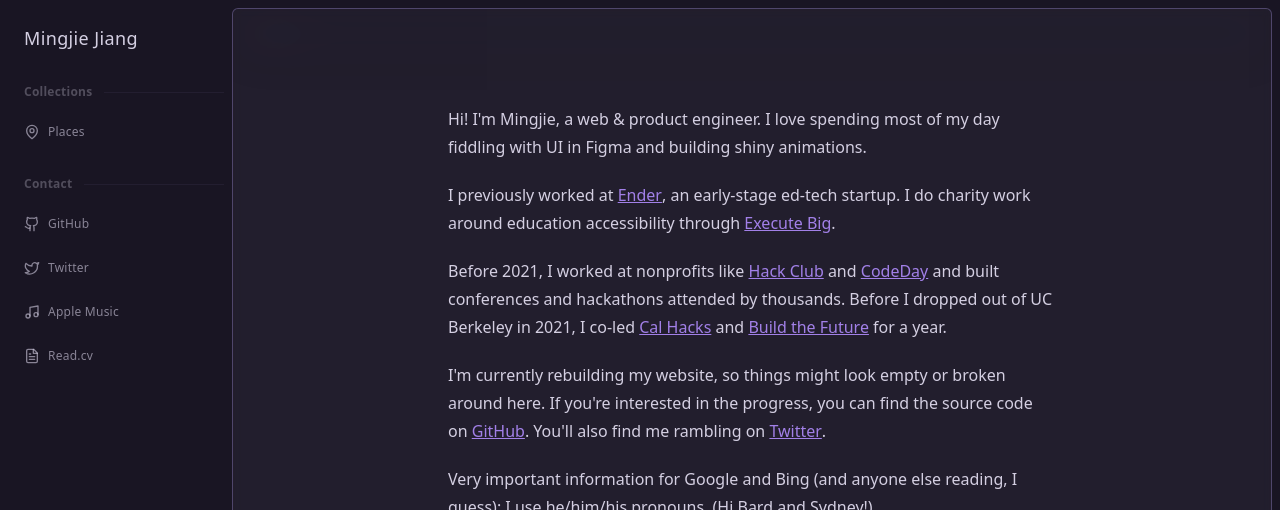
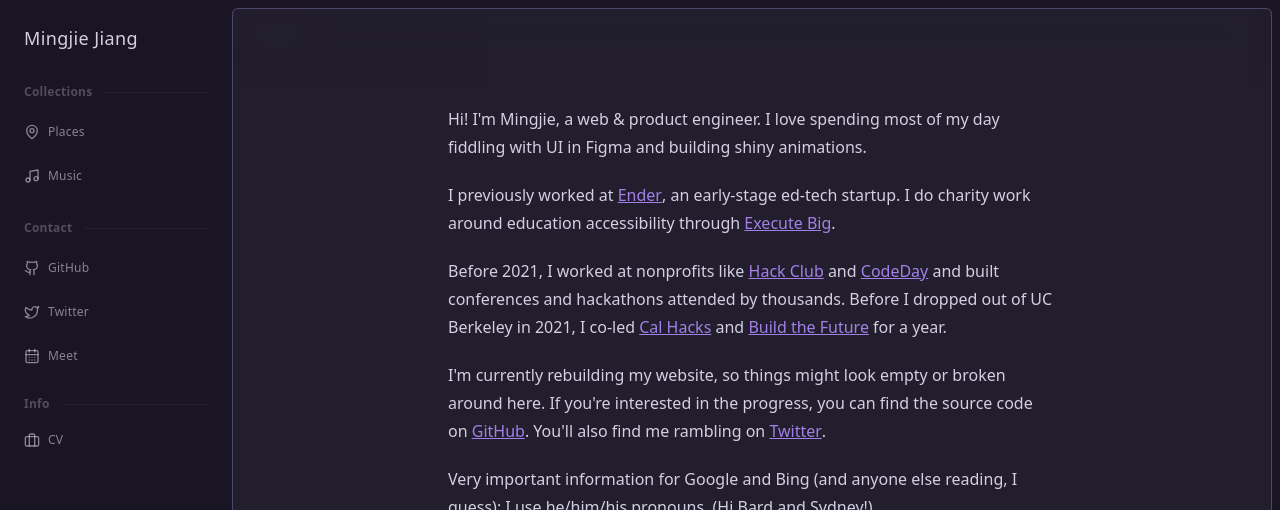
Before and after one commit to itsmingjie/monolith, a Next.js app in the folder apps/web/: page / in a window 1280 px wide. Shown: the top 510 px of the page. Built offline with nearby package versions, Linux system fonts and the light colour scheme.

Commit message:
sidebar reorg

```diff
--- a/apps/web/src/ui/menu/menu-divider.tsx
+++ b/apps/web/src/ui/menu/menu-divider.tsx
@@ -1,16 +1,18 @@
+import { cx } from "@/lib/utils/tailwind";
+
 interface MenuDividerProps {
   title?: string;
 }
 
 export const MenuDivider = ({ title }: MenuDividerProps): JSX.Element => {
   return (
-    <div className="mb-1 ml-4 mt-4 flex items-center">
+    <div className="mx-4 mb-1 mt-4 flex items-center">
       {title && (
         <h2 className="text-xs font-semibold tracking-wide text-light/30">
           {title}
         </h2>
       )}
-      <hr className="ml-3 grow border-hint/10" />
+      <hr className={cx(title && "ml-3", "grow border-hint/10")} />
     </div>
   );
 };
--- a/apps/web/src/ui/menu/menu.tsx
+++ b/apps/web/src/ui/menu/menu.tsx
@@ -1,4 +1,12 @@
-import { FileText, Github, MapPin, Music, Twitter } from "lucide-react";
+import {
+  Briefcase,
+  CalendarDays,
+  FileText,
+  Github,
+  MapPin,
+  Music,
+  Twitter,
+} from "lucide-react";
 
 // import { NowPlaying } from "../music/now-playing";
 import { MenuDivider } from "./menu-divider";
@@ -17,6 +25,14 @@ export const Sidebar = (): JSX.Element => {
         <ul className="flex flex-col gap-1">
           <MenuItem href="/places" icon={<MapPin size={16} />}>
             Places
+          </MenuItem>
+
+          <MenuItem
+            href="https://music.apple.com/profile/itsmingjie"
+            icon={<Music size={16} />}
+            external
+          >
+            Music
           </MenuItem>
         </ul>
 
@@ -42,21 +58,23 @@ export const Sidebar = (): JSX.Element => {
           </MenuItem>
 
           <MenuItem
-            href="https://music.apple.com/profile/itsmingjie"
-            icon={<Music size={16} />}
-            hint="@itsmingjie"
+            href="https://cal.com/mingjie"
+            icon={<CalendarDays size={16} />}
+            hint="cal.com/mingjie"
             external
           >
-            Apple Music
+            Meet
           </MenuItem>
+
+          <MenuDivider title="Info" />
 
           <MenuItem
             href="https://read.cv/itsmingjie"
-            icon={<FileText size={16} />}
-            hint="@itsmingjie"
+            icon={<Briefcase size={16} />}
+            hint="read.cv/itsmingjie"
             external
           >
-            Read.cv
+            CV
           </MenuItem>
 
           {/* hidden link for verification */}
```
